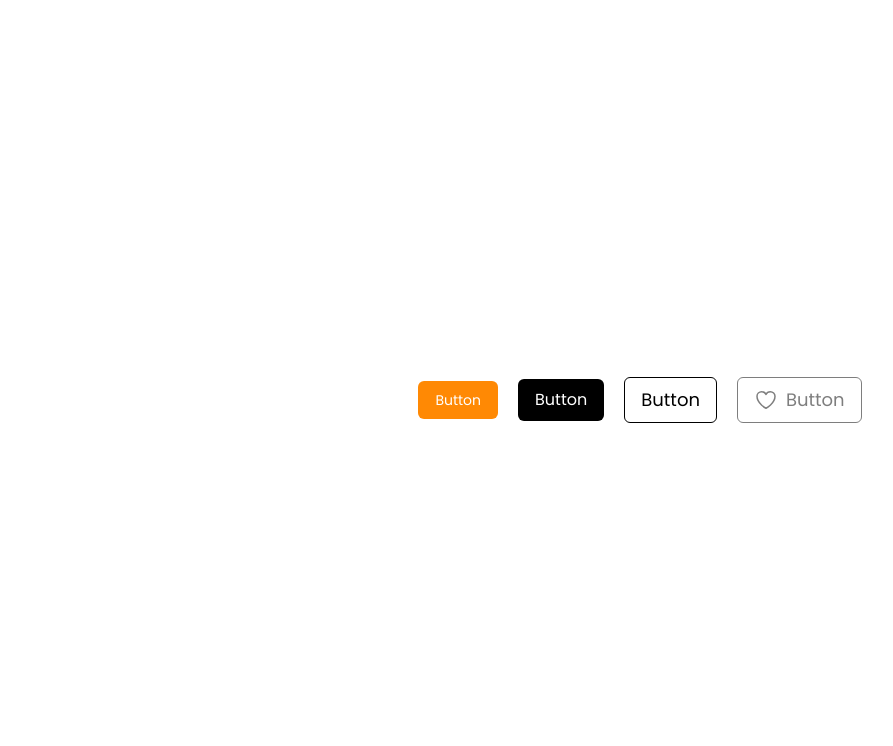
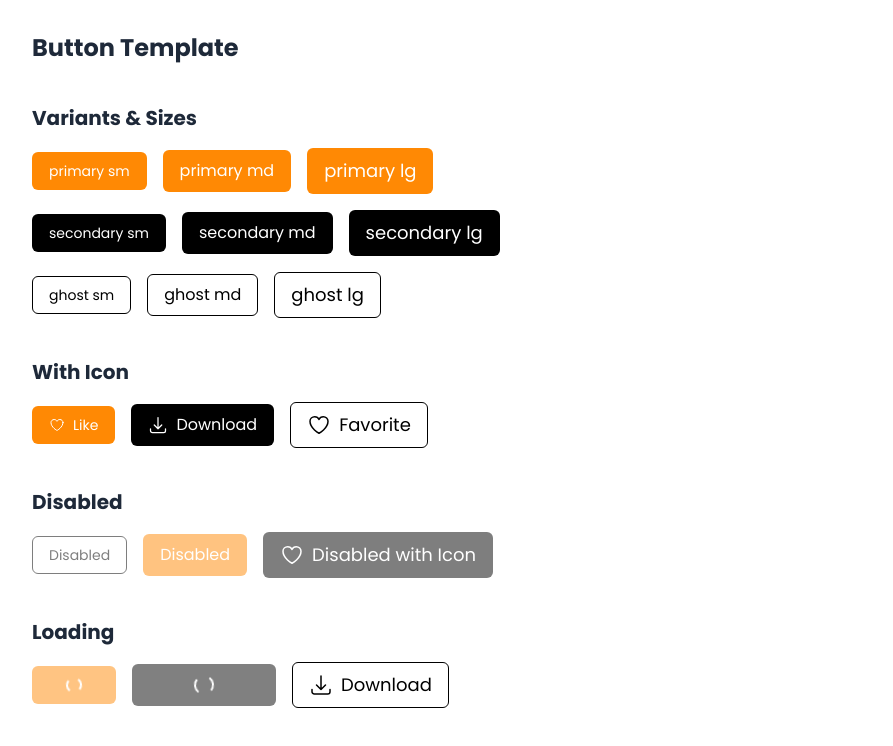
Before and after one commit to ngomanhson/vocab-convert, a Next.js app: page /buttons in a window 1280 px wide. Shown: the top 746 px of the page, without its empty margins (0-893 px from the left). Built offline with nearby package versions, Linux system fonts and the light colour scheme.

Commit message:
handle loading button & listed button types

```diff
--- a/src/app/buttons/page.tsx
+++ b/src/app/buttons/page.tsx
@@ -1,13 +1,97 @@
+"use client"
+
 import Button from "@/components/common/Button";
-import HeartIcon from "@/components/Icons";
+import { HeartIcon, ArrowDownIcon } from "@/components/Icons";
+import { useState } from "react";
 
 export default function ButtonsPage() {
+    const [isLoading, setIsLoading] = useState(false)
+
+    const handleSubmitDemo = () => {
+        setIsLoading(true)
+
+        const timeout = setTimeout(() => {
+            setIsLoading(false)
+            clearTimeout(timeout)
+        }, 1000);
+
+
+    }
+
+    const variants: Array<"primary" | "secondary" | "ghost"> = ["primary", "secondary", "ghost"]
+    const sizes: Array<"sm" | "md" | "lg"> = ["sm", "md", "lg"]
+
     return (
-        <div className="h-screen bg-white flex items-center justify-center gap-5">
-            <Button size="sm" variant="primary">Button</Button>
-            <Button size="md" variant="secondary">Button</Button>
-            <Button size="lg" variant="ghost">Button</Button>
-            <Button disabled leftIcon={<HeartIcon />} size="lg" variant="ghost">Button</Button>
+        <div className="bg-white p-8 space-y-10 h-screen">
+            <h1 className="text-2xl font-bold text-gray-800">Button Template</h1>
+
+            {/* -------- Variants & Sizes -------- */}
+            <section>
+                <h2 className="text-xl font-semibold mb-4 text-gray-800">Variants & Sizes</h2>
+                {variants.map((variant) => (
+                    <div key={variant} className="flex gap-4 mb-4 items-center">
+                        {sizes.map((size) => (
+                            <Button key={size} variant={variant} size={size}>
+                                {variant} {size}
+                            </Button>
+                        ))}
+                    </div>
+                ))}
+            </section>
+
+            {/* -------- With Icon -------- */}
+            <section>
+                <h2 className="text-xl font-semibold mb-4 text-gray-800">With Icon</h2>
+                <div className="flex gap-4 flex-wrap items-center">
+                    <Button variant="primary" size="sm" leftIcon={<HeartIcon />}>
+                        Like
+                    </Button>
+                    <Button variant="secondary" size="md" leftIcon={<ArrowDownIcon />}>
+                        Download
+                    </Button>
+                    <Button variant="ghost" size="lg" leftIcon={<HeartIcon />}>
+                        Favorite
+                    </Button>
+                </div>
+            </section>
+
+            {/* -------- Disabled -------- */}
+            <section>
+                <h2 className="text-xl font-semibold mb-4 text-gray-800">Disabled</h2>
+                <div className="flex gap-4 flex-wrap items-center">
+                    <Button variant="ghost" size="sm" disabled>
+                        Disabled
+                    </Button>
+                    <Button variant="primary" size="md" disabled>
+                        Disabled
+                    </Button>
+                    <Button variant="secondary" size="lg" leftIcon={<HeartIcon />} disabled>
+                        Disabled with Icon
+                    </Button>
+                </div>
+            </section>
+
+            {/* -------- Loading -------- */}
+            <section>
+                <h2 className="text-xl font-semibold mb-4 text-gray-800">Loading</h2>
+                <div className="flex gap-4 flex-wrap items-center">
+                    <Button variant="primary" size="sm" isLoading>
+                        Submit
+                    </Button>
+                    <Button variant="secondary" size="md" isLoading leftIcon={<ArrowDownIcon />}>
+                        Uploading
+                    </Button>
+                    <Button
+                        variant="ghost"
+                        size="lg"
+                        leftIcon={<ArrowDownIcon />}
+                        isLoading={isLoading}
+                        onClick={handleSubmitDemo}
+                    >
+                        Download
+                    </Button>
+                </div>
+            </section>
         </div>
     )
 }
--- a/src/components/Icons/index.tsx
+++ b/src/components/Icons/index.tsx
@@ -1,10 +1,20 @@
 import { ComponentProps } from "react";
 import { twMerge } from "tailwind-merge";
 
-export default function HeartIcon(props: ComponentProps<"svg">) {
+export function HeartIcon(props: ComponentProps<"svg">) {
     return (
         <svg xmlns="http://www.w3.org/2000/svg" fill="none" viewBox="0 0 24 24" strokeWidth={1.5} stroke="currentColor" className={twMerge("w-6 h-6")} {...props}>
             <path strokeLinecap="round" strokeLinejoin="round" d="M21 8.25c0-2.485-2.099-4.5-4.688-4.5-1.935 0-3.597 1.126-4.312 2.733-.715-1.607-2.377-2.733-4.313-2.733C5.1 3.75 3 5.765 3 8.25c0 7.22 9 12 9 12s9-4.78 9-12z" />
         </svg>
     )
 }
+
+
+export function ArrowDownIcon(props: ComponentProps<"svg">) {
+    return (
+        <svg xmlns="http://www.w3.org/2000/svg" fill="none" viewBox="0 0 24 24" strokeWidth={1.5} stroke="currentColor" className="w-6 h-6" {...props}>
+            <path strokeLinecap="round" strokeLinejoin="round" d="M3 16.5v2.25A2.25 2.25 0 005.25 21h13.5A2.25 2.25 0 0021 18.75V16.5M16.5 12L12 16.5m0 0L7.5 12m4.5 4.5V3" />
+        </svg>
+
+    )
+}
--- a/src/components/common/Button/index.tsx
+++ b/src/components/common/Button/index.tsx
@@ -51,7 +51,7 @@ export default function Button({ children, variant = "ghost", size = "lg", leftI
     }) : null;
 
 
-    const loading = <div className={twMerge("absolute left-1/2 top-1/2 -translate-x-1/2 -translate-y-1/2 size-5 border-2 border-current border-t-transparent border-b-transparent rounded-full animate-spin", loadingSizeClassNames[size])}></div>
+    const loading = <div className={twMerge("absolute left-1/2 top-1/2 -translate-x-1/2 -translate-y-1/2 size-5 border-2 border-current border-t-transparent border-b-transparent rounded-full animate-spin [&~*]:opacity-0 [&~*]:invisible", loadingSizeClassNames[size])}></div>
 
     return (
         <button
@@ -63,12 +63,11 @@ export default function Button({ children, variant = "ghost", size = "lg", leftI
                     className,
                 )}
             {...buttonProps}
+            disabled={buttonProps.disabled || isLoading}
         >
-            {isLoading ? loading :
-                <>
-                    {leftIconClone}
-                    {children}
-                </>}
+            {isLoading && loading}
+            {leftIconClone}
+            {isLoading ? <div> {children}</div> : children}
         </button>
     );
 }
```
